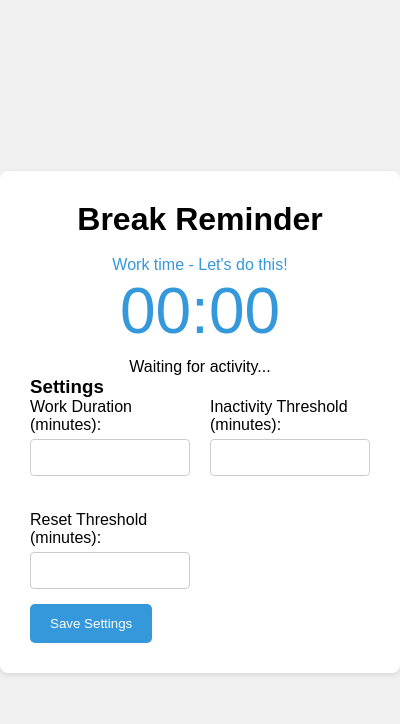
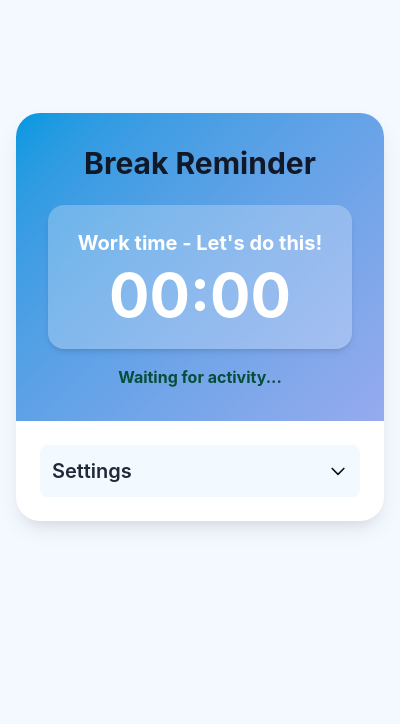
Before and after one commit to gammaraj/time2relax, an Electron app: page index.html in a window 400 px wide. Drawn offline with nearby package versions, Linux system fonts and the light colour scheme; no server answers.

Commit message:
updated look

```diff
--- a/index.html
+++ b/index.html
@@ -4,30 +4,39 @@
   <meta charset="UTF-8">
   <meta name="viewport" content="width=device-width, initial-scale=1.0">
   <title>Break Reminder</title>
+  <link href="https://cdnjs.cloudflare.com/ajax/libs/tailwindcss/2.2.19/tailwind.min.css" rel="stylesheet">
   <link rel="stylesheet" href="style.css">
 </head>
 <body>
   <div class="container mx-auto max-w-md p-4">
     <div class="card">
       <div class="card-header text-center">
-        <h1 class="text-3xl font-bold">Break Reminder</h1><br/>
-        <div id="timerLabel" class="text-6xl font-bold text-primary mt-4">Work time - Let's do this!</div>
-        <div id="timer" class="text-6xl font-bold text-primary mt-4">00:00</div>
-        <div id="status" class="text-gray-600 mt-2">Waiting for activity...</div>
+        <h1 class="text-3xl font-bold text-gray-900">Break Reminder</h1>
+        <div class="timer-display">
+          <div id="timerLabel" class="text-xl font-bold mb-2">Work time - Let's do this!</div>
+          <div id="timer" class="text-6xl font-bold">00:00</div>
+        </div>
+        <div id="status" class="font-bold text-green-900 mt-2">Waiting for activity...</div>
       </div>
       <div class="card-body">
-        <h3 class="text-xl font-semibold text-gray-800 mb-4">Settings</h3>
+        <div class="settings-toggle" id="settingsToggle">
+          <h3 class="text-xl font-semibold text-gray-800">Settings</h3>
+          <svg class="w-5 h-5 chevron" fill="none" stroke="currentColor" viewBox="0 0 24 24" xmlns="http://www.w3.org/2000/svg">
+            <path stroke-linecap="round" stroke-linejoin="round" stroke-width="2" d="M19 9l-7 7-7-7"></path>
+          </svg>
+        </div>
+        <div class="settings-content" id="settingsContent">
           <div class="settings-grid">
             <div class="setting">
-            <label for="workDuration" class="block text-sm font-medium text-gray-700">Work Duration (minutes):</label>
+              <label for="workDuration" class="block text-sm font-medium text-gray-700">Work Duration (minutes)</label>
               <input type="number" id="workDuration" min="1" class="input">
             </div>
             <div class="setting">
-            <label for="inactivityThreshold" class="block text-sm font-medium text-gray-700">Inactivity Threshold (minutes):</label>
+              <label for="inactivityThreshold" class="block text-sm font-medium text-gray-700">Inactivity Threshold (minutes)</label>
               <input type="number" id="inactivityThreshold" min="1" class="input">
             </div>
-          <div class="setting">
-            <label for="resetThreshold" class="block text-sm font-medium text-gray-700">Reset Threshold (minutes):</label>
+            <div class="setting col-span-full">
+              <label for="resetThreshold" class="block text-sm font-medium text-gray-700">Reset Threshold (minutes)</label>
               <input type="number" id="resetThreshold" min="1" class="input">
             </div>
           </div>
@@ -35,7 +44,19 @@
         </div>
       </div>
     </div>
+  </div>
 
+  <script>
+    // Toggle settings
+    const settingsToggle = document.getElementById('settingsToggle');
+    const settingsContent = document.getElementById('settingsContent');
+    const chevron = document.querySelector('.chevron');
+
+    settingsToggle.addEventListener('click', () => {
+      settingsContent.classList.toggle('expanded');
+      chevron.classList.toggle('rotated');
+    });
+  </script>
   <script src="renderer.js"></script>
 </body>
 </html>
--- a/index.js
+++ b/index.js
@@ -145,7 +145,7 @@ function startActivityMonitoring() {
 }
 
 function handleActivity(currentTime) {
-  //console.log("User is active");
+  console.log("User is active");
   //console.log("handling activity - current time");
   //console.log(currentTime);
 
--- /dev/null
+++ b/style copy.css
@@ -0,0 +1,166 @@
+:root {
+  --primary: oklch(65% 0.15 240);
+  --primary-dark: oklch(55% 0.15 240);
+  --secondary: oklch(75% 0.1 270);
+  --bg: oklch(98% 0.01 250);
+  --text: oklch(25% 0.02 250);
+  --card: #ffffff;
+  --accent: oklch(60% 0.12 300);
+  --success: oklch(70% 0.15 140);
+  --error: oklch(65% 0.18 20);
+  --title: oklch(15% 0.03 250); /* Darker, more prominent title color */
+  --message-bg: oklch(95% 0.02 250); /* Light background for messages */
+  --message-text: oklch(20% 0.03 250); /* Darker text for messages */
+}
+
+body {
+  background: var(--bg);
+  font-family: 'Segoe UI', Tahoma, Geneva, Verdana, sans-serif;
+  height: 100vh;
+  display: flex;
+  align-items: center;
+  justify-content: center;
+  color: var(--text);
+  line-height: 1.6;
+}
+
+.card {
+  background: var(--card);
+  border-radius: 1rem;
+  box-shadow: 0 8px 20px rgba(0, 0, 0, 0.08);
+  overflow: hidden;
+  transition: transform 0.2s ease-in-out;
+}
+
+.card:hover {
+  transform: translateY(-3px);
+  box-shadow: 0 12px 25px rgba(0, 0, 0, 0.1);
+}
+
+.card-header {
+  background: linear-gradient(135deg, var(--primary) 0%, var(--secondary) 100%);
+  color: white;
+  padding: 2.5rem;
+  position: relative;
+  text-align: center;
+}
+
+.card-header h2 { /* Targeting the title inside the header */
+  color: var(--title);
+  font-size: 2rem; /* Adjusted font size */
+  margin-bottom: 0.5rem; /* Added margin */
+  font-weight: 600; /* Added font weight */
+}
+
+.timer-display {
+  background: rgba(255, 255, 255, 0.4);
+  padding: 2rem;
+  border-radius: 0.75rem;
+  backdrop-filter: blur(8px);
+  margin: 2rem auto 1.5rem;
+  box-shadow: 0 6px 15px rgba(0, 0, 0, 0.08);
+  text-align: center;
+  font-size: 1.2rem;
+  font-weight: 500;
+}
+
+.card-body {
+  padding: 2rem;
+}
+
+.input {
+  width: 100%;
+  padding: 1rem;
+  border: 1px solid oklch(90% 0.01 250);
+  border-radius: 0.5rem;
+  margin-top: 0.75rem;
+  transition: border-color 0.2s, box-shadow 0.2s;
+  font-size: 1rem;
+}
+
+.input:focus {
+  outline: none;
+  border-color: var(--primary);
+  box-shadow: 0 0 0 3px oklch(90% 0.04 240);
+}
+
+.btn {
+  background: var(--primary);
+  color: white;
+  border: none;
+  padding: 1rem 2rem;
+  border-radius: 0.5rem;
+  font-weight: 600;
+  cursor: pointer;
+  transition: background 0.2s, transform 0.2s;
+  width: 100%;
+  margin-top: 2rem;
+  font-size: 1rem;
+}
+
+.btn:hover {
+  background: var(--primary-dark);
+  transform: translateY(-2px);
+}
+
+.settings-grid {
+  display: grid;
+  gap: 1.5rem;
+  margin-top: 1.5rem;
+}
+
+.settings-toggle {
+  display: flex;
+  align-items: center;
+  justify-content: space-between;
+  cursor: pointer;
+  padding: 1rem;
+  background: var(--message-bg); /* Use message background */
+  border-radius: 0.5rem;
+  transition: background 0.2s;
+}
+
+.settings-toggle:hover {
+  background: oklch(95% 0.02 250);
+}
+
+.settings-toggle span { /* Style the text inside the toggle */
+  color: var(--message-text);
+}
+
+.settings-content {
+  max-height: 0;
+  overflow: hidden;
+  transition: max-height 0.3s ease-in-out;
+}
+
+.settings-content.expanded {
+  max-height: 1500px; /* Increased max-height */
+  overflow-y: auto; /* Enable vertical scrolling */
+  margin-top: 1rem;
+  padding: 1rem; /* Add padding for better spacing */
+}
+
+.chevron {
+  transition: transform 0.3s ease-in-out;
+}
+
+.chevron.rotated {
+  transform: rotate(180deg);
+}
+
+.message { /* Style for messages */
+  background: var(--message-bg);
+  color: var(--message-text);
+  padding: 1rem;
+  border-radius: 0.5rem;
+  margin-bottom: 1rem;
+  box-shadow: 0 2px 5px rgba(0, 0, 0, 0.05);
+  font-size: 1rem;
+}
+
+@media (min-width: 640px) {
+  .settings-grid {
+    grid-template-columns: repeat(2, 1fr);
+  }
+}
--- a/style.css
+++ b/style.css
@@ -1,74 +1,129 @@
-/* Base Styles */
-* {
-  margin: 0;
-  padding: 0;
-  box-sizing: border-box;
-  font-family: sans-serif;
+:root {
+  --primary: oklch(65% 0.15 240); /* Modern blue-purple */
+  --primary-dark: oklch(55% 0.15 240);
+  --secondary: oklch(75% 0.1 270); /* Soft purple */
+  --bg: oklch(98% 0.01 250); /* Very light gray */
+  --text: oklch(20% 0.02 250); /* Darker gray */
+  --card: #ffffff;
+  --accent: oklch(60% 0.12 300); /* Purple accent */
+  --shadow-color: rgba(0, 0, 0, 0.1); /* Shadow color */
+  --border-radius: 1rem; /* Consistent border radius */
+  --transition-duration: 0.3s; /* Consistent transition duration */
+  --font-family: 'Segoe UI', Tahoma, Geneva, Verdana, sans-serif; /* Modern font */
 }
 
 body {
-  background-color: #f0f0f0;
-  display: flex; /* Center the card vertically */
+  background: var(--bg);
+  font-family: 'Inter', -apple-system, BlinkMacSystemFont, sans-serif;
+  height: 75vh;
+  display: flex;
+  align-items: center;
   justify-content: center;
-  align-items: center;
-  min-height: 100vh; /* Make the body fill the viewport height */
+  color: var(--text);
 }
 
-/* Card Styling */
 .card {
-  background-color: #fff;
-  border-radius: 8px;
-  box-shadow: 0 2px 5px rgba(0, 0, 0, 0.1);
-  padding: 30px;
-  max-width: 500px;
+  background: var(--card);
+  border-radius: 1.5rem;
+  box-shadow: 0 10px 25px -5px rgba(0, 0, 0, 0.1), 0 10px 10px -5px rgba(0, 0, 0, 0.04);
+  overflow: hidden;
+  transition: all 0.2s ease;
 }
 
-/* Card Header */
 .card-header {
-  text-align: center;
+  background: linear-gradient(135deg, var(--primary) 0%, var(--secondary) 100%);
+  color: white;
+  padding: 2rem;
+  position: relative;
 }
 
-/* Timer */
-#timer {
-  font-size: 4rem;
+.timer-display {
+  background: rgba(255, 255, 255, 0.25);
+  padding: 1.5rem;
+  border-radius: 1rem;
+  backdrop-filter: blur(5px);
+  margin: 1.5rem 0 1rem;
+  box-shadow: 0 4px 6px -1px rgba(0, 0, 0, 0.1), 0 2px 4px -1px rgba(0, 0, 0, 0.06);
 }
 
-/* Status */
-#status {
-  margin-top: 10px;
+.card-body {
+  padding: 1.5rem;
 }
 
-/* Settings */
+.input {
+  width: 100%;
+  padding: 0.75rem;
+  border: 1px solid #e5e7eb;
+  border-radius: 0.5rem;
+  margin-top: 0.5rem;
+  transition: border-color 0.2s;
+}
+
+.input:focus {
+  outline: none;
+  border-color: var(--primary);
+  box-shadow: 0 0 0 3px oklch(90.94% 0.046 258.06);
+}
+
+.btn {
+  background: var(--primary);
+  color: white;
+  border: none;
+  padding: 0.75rem 1.5rem;
+  border-radius: 0.5rem;
+  font-weight: 600;
+  cursor: pointer;
+  transition: all 0.2s;
+  width: 100%;
+  margin-top: 1.5rem;
+}
+
+.btn:hover {
+  background: var(--primary-dark);
+  transform: translateY(-1px);
+}
+
 .settings-grid {
   display: grid;
-  grid-template-columns: 1fr 1fr;
-  grid-gap: 20px;
+  gap: 1rem;
+  margin-top: 1rem;
 }
 
-.setting {
-  margin-bottom: 15px;
+.settings-toggle {
+  display: flex;
+  align-items: center;
+  justify-content: space-between;
+  cursor: pointer;
+  padding: 0.75rem;
+  background: oklch(97.94% 0.016 258.06);
+  border-radius: 0.5rem;
+  transition: background 0.2s;
 }
 
-/* Input Styles */
-.input {
-  width: 100%;
-  padding: 10px;
-  border: 1px solid #ccc;
-  border-radius: 4px;
-  margin-top: 5px;
+.settings-toggle:hover {
+  background: oklch(95.94% 0.026 258.06);
 }
 
-/* Button Styles */
-.btn {
-  background-color: #3498db;
-  color: #fff;
-  padding: 12px 20px;
-  border: none;
-  border-radius: 5px;
-  cursor: pointer;
+.settings-content {
+  max-height: 0;
+  overflow: hidden;
+  transition: max-height 0.5s ease-out;
 }
 
-/* Colors */
-.text-primary {
-  color: #3498db;
+.settings-content.expanded {
+  max-height: 500px;
 }
+
+.chevron {
+  transition: transform 0.3s ease;
+}
+
+.chevron.rotated {
+  transform: rotate(180deg);
+}
+
+@media (min-width: 640px) {
+  .settings-grid {
+    grid-template-columns: repeat(2, 1fr);
+  }
+}
```
Lines whose indentation alone changed are shown as unchanged.
